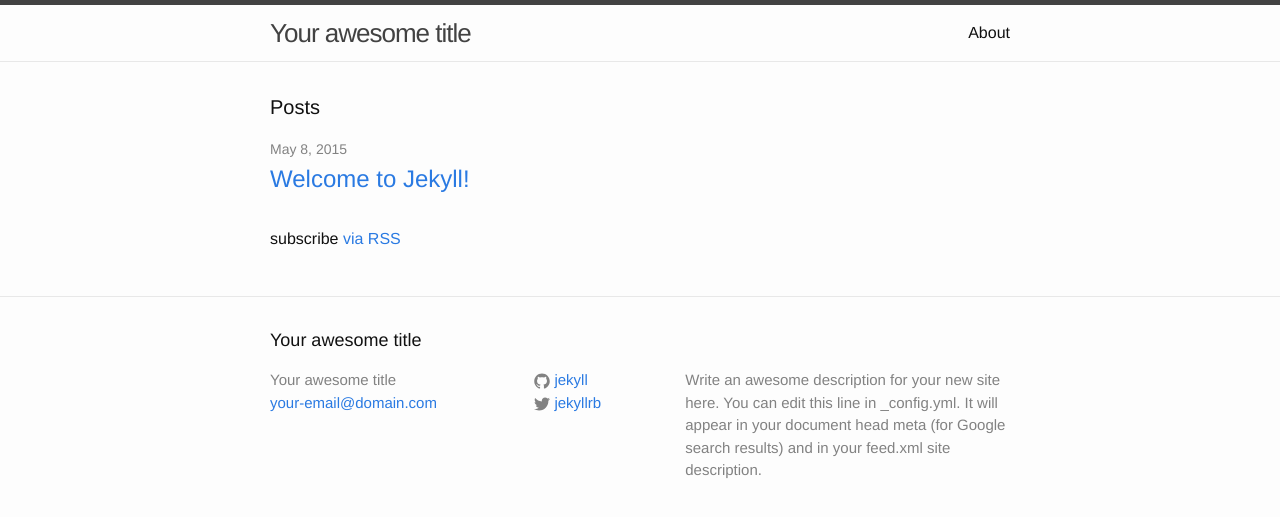
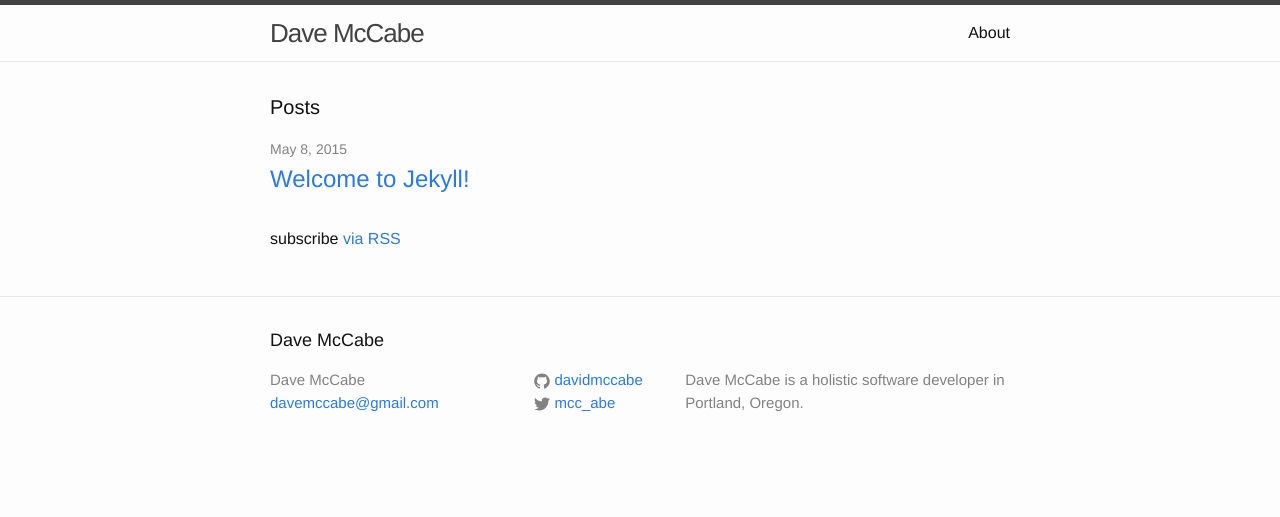
Before and after one commit to davidmccabe/davidmccabe.github.io, a Jekyll site: the page built from index.html, in a window 1280 px wide. Shown: the top 517 px of the page. Built offline with Jekyll 4.4.1, drawn with Linux system fonts in a browser that asks for light colours.

Commit message:
Basic configuration.

```diff
--- /dev/null
+++ b/CNAME
@@ -0,0 +1 @@
+defn.it
--- a/_config.yml
+++ b/_config.yml
@@ -1,14 +1,14 @@
 # Site settings
-title: Your awesome title
-email: your-email@domain.com
+title: Dave McCabe
+email: davemccabe@gmail.com
 description: > # this means to ignore newlines until "baseurl:"
-  Write an awesome description for your new site here. You can edit this
-  line in _config.yml. It will appear in your document head meta (for
-  Google search results) and in your feed.xml site description.
+  Dave McCabe is a holistic software developer in Portland, Oregon.
 baseurl: "" # the subpath of your site, e.g. /blog/
-url: "http://yourdomain.com" # the base hostname & protocol for your site
-twitter_username: jekyllrb
-github_username:  jekyll
+url: "http://defn.it" # the base hostname & protocol for your site
+twitter_username: mcc_abe
+github_username:  davidmccabe
 
 # Build settings
 markdown: kramdown
+
+highlighter: pygments
```
